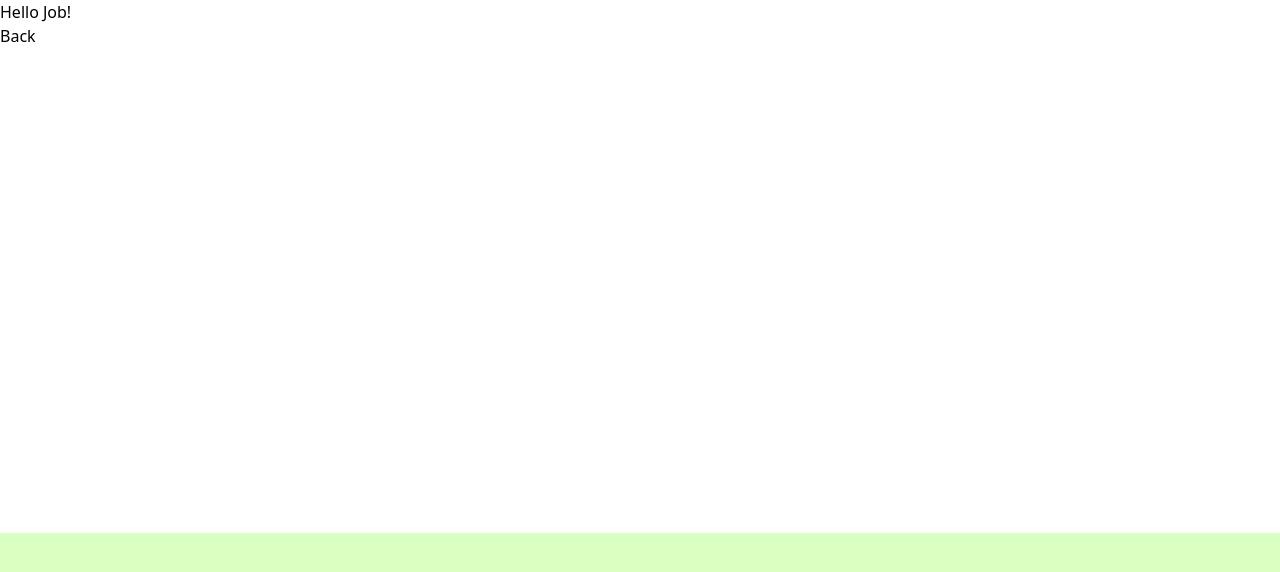
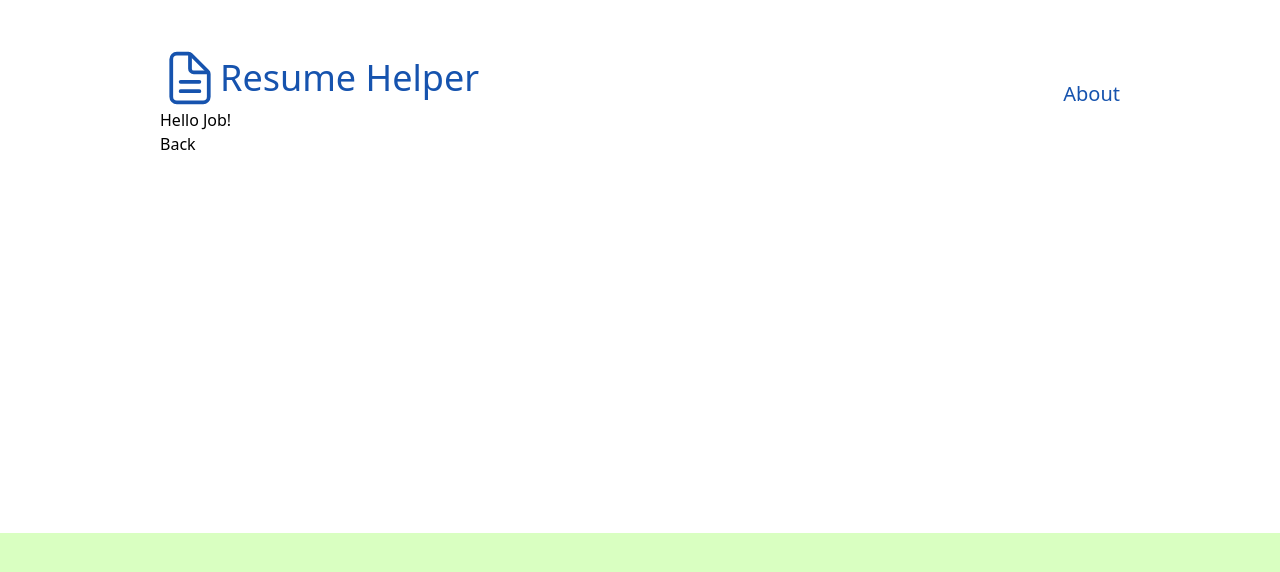
Before and after one commit to johnyi1411/resume-helper, a React (Create React App) app: page /job in a window 1280 px wide. Shown: the top 572 px of the page. Built offline with nearby package versions, Linux system fonts and the light colour scheme.

Commit message:
Add header to job page. Hide overflow x on body to hide scrolle bar on page transitions.

```diff
--- a/src/App.tsx
+++ b/src/App.tsx
@@ -20,7 +20,7 @@ const App = () => {
                 classNames="slide"
                 unmountOnExit
               >
-                <div className="absolute">
+                <div className="w-full h-full absolute">
                   <Job />
                 </div>
               </CSSTransition>
@@ -35,7 +35,7 @@ const App = () => {
                 classNames="slide"
                 unmountOnExit
               >
-                <div className="absolute">
+                <div className="w-full h-full absolute">
                   <Landing />
                 </div>
               </CSSTransition>
--- a/src/index.css
+++ b/src/index.css
@@ -2,17 +2,25 @@
 @tailwind components;
 @tailwind utilities;
 
+.body {
+  overflow-x: hidden;
+}
+
 .slide-enter {
   transform: translateX(100%);
+  overflow: hidden;
 }
 .slide-enter-active {
   transform: translateX(0%);
   transition: transform 1000ms ease-in-out;
+  overflow: hidden;
 }
 .slide-exit {
   transform: translateX(0%);
+  overflow: hidden;
 }
 .slide-exit-active {
   transform: translateX(-100%);
   transition: transform 1000ms ease-in-out;
+  overflow: hidden;
 }
--- a/src/pages/job/index.tsx
+++ b/src/pages/job/index.tsx
@@ -1,11 +1,20 @@
 import React from 'react';
 import { Link } from "react-router-dom";
 
+import { About, Header } from '../../components';
+
 const Job = () => {
   return (
-    <div>
-      <h1>Hello Job!</h1>
-      <Link to="/">Back</Link>
+    <div className="w-3/4 mx-auto">
+      <div className="flex justify-between mt-12">
+        <Header />
+        <About />
+      </div>
+
+      <div>
+        <h1>Hello Job!</h1>
+        <Link to="/">Back</Link>
+      </div>
     </div>
   )
 };
```
Also changed, not shown: 1 other file (tests, documents, lock files or other folders).
